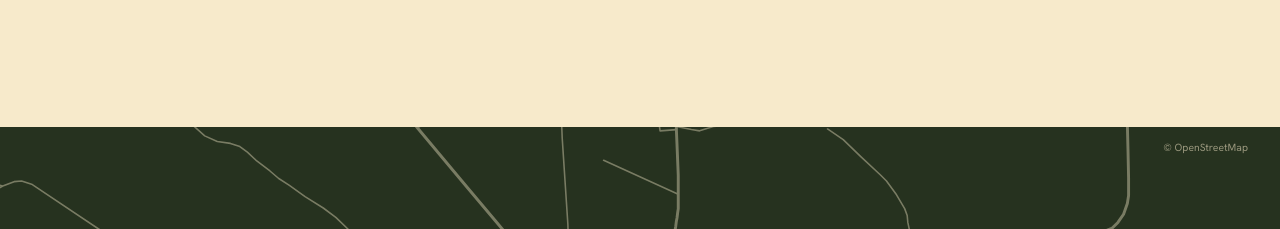
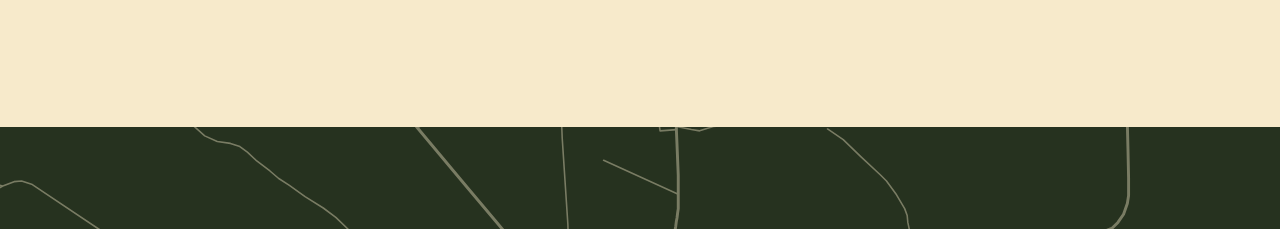
Before and after one commit to eduardosousa13/Casas-do-Beco, a React (Vite) app: page / in a window 1280 px wide. Shown: the part 1920-2149 px from the top of the page. Built offline with nearby package versions, Linux system fonts and the light colour scheme.

Commit message:
Remove the OpenStreetMap credit link from the street maps
Co-Authored-By: Claude Opus 5.5 <noreply@anthropic.com>

```diff
--- a/src/site/ComoChegar.tsx
+++ b/src/site/ComoChegar.tsx
@@ -19,10 +19,6 @@ function Pino({ altura, cor }: { altura: string; cor: string }) {
     </span>
   );
 }
-
-const Creditos = ({ className }: { className: string }) => (
-  <a href="https://www.openstreetmap.org/copyright" target="_blank" rel="noreferrer" className={`absolute text-[0.65rem] hover:underline ${className}`}>© OpenStreetMap</a>
-);
 
 // Página inicial: faixa larga e baixa com as ruas, de ponta a ponta.
 export function FaixaComoChegar() {
@@ -48,7 +44,6 @@ export function FaixaComoChegar() {
           Abrir com o Google Maps <ArrowUpRight size={16} strokeWidth={1.5} aria-hidden />
         </a>
       </div>
-      <Creditos className="right-4 top-3 text-creme/55 sm:right-8" />
     </section>
   );
 }
@@ -63,7 +58,6 @@ export function PostalComoChegar() {
           <div className="relative size-60 overflow-hidden sm:size-72 lg:size-[26rem]">
             <div className="absolute inset-0 bg-terra/45" style={ruas('ruas-postal.svg')} aria-hidden />
             <Pino altura="h-14" cor="text-musgo" />
-            <Creditos className="bottom-1.5 right-2 text-terra/60" />
           </div>
         </div>
         <div className="mt-12 flex flex-col items-center lg:mt-0 lg:max-w-md lg:items-start">
```
